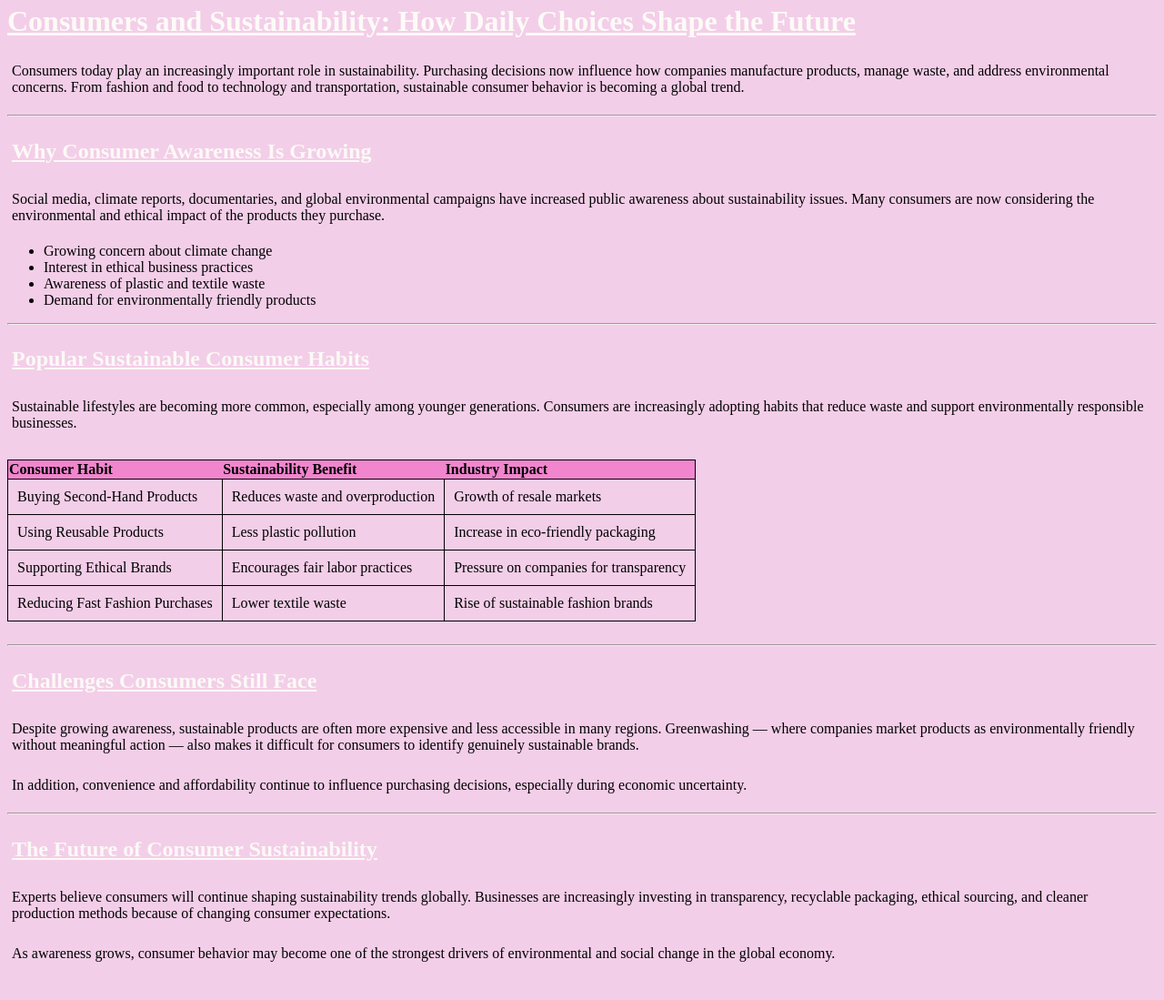
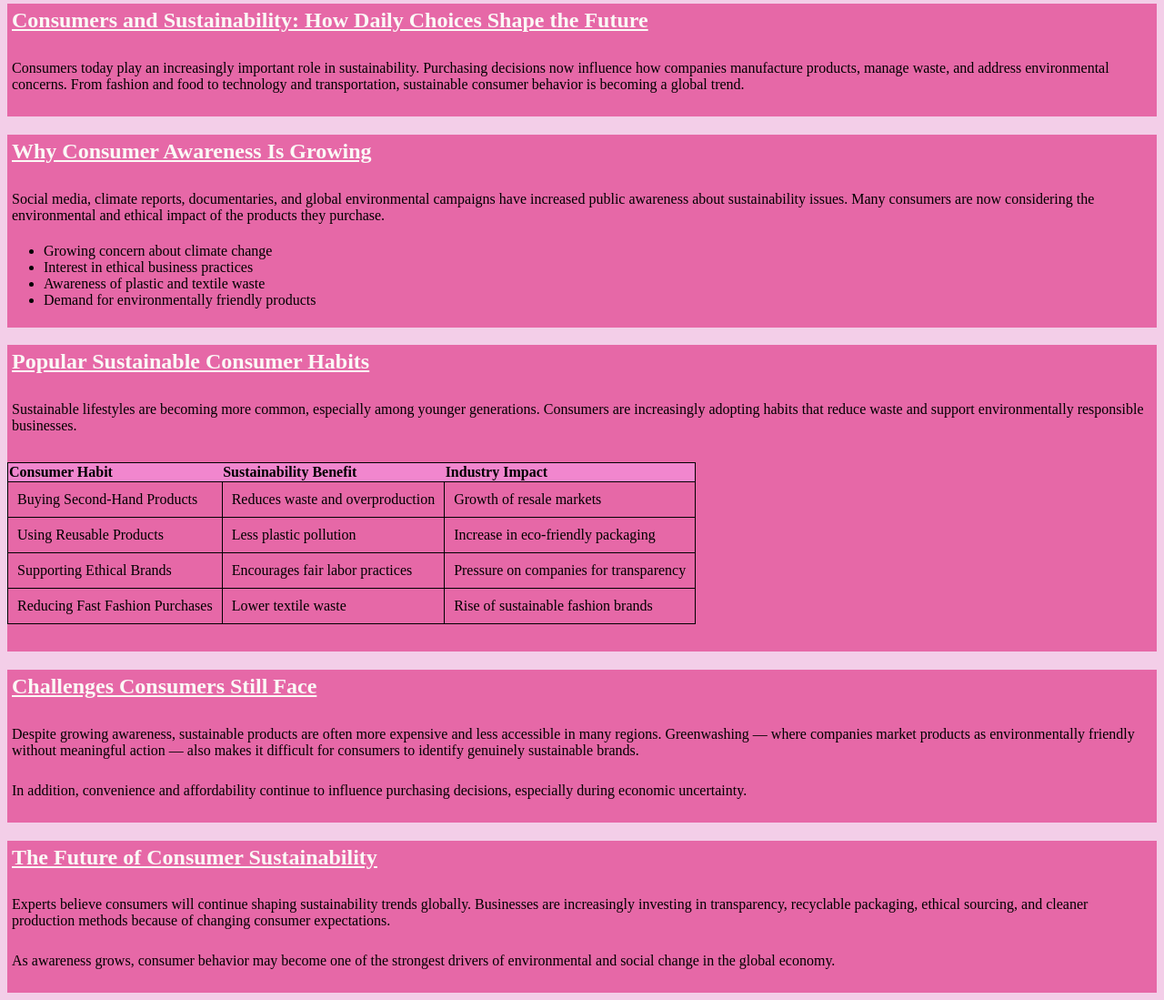
Before and after one commit to Humaira-Aijaz/Fashion-Blogs, a plain HTML site: page consumers-sustainability.html in a window 1280 px wide. Shown: the part 196-1295 px from the top of the page at 91% size. Before the commit the page ends 1274 px from the top, so only its background shows below. Drawn offline with Linux system fonts and the light colour scheme.

Commit message:
Add div with class and remove hr

```diff
--- a/consumers-sustainability.html
+++ b/consumers-sustainability.html
@@ -30,7 +30,8 @@
             <a href="circular-economy.html">Circular Economy</a>
             <a href="contact.html">Contact</a>
         </nav>
-    <h1>Consumers and Sustainability: How Daily Choices Shape the Future</h1>
+    <div class="div1">
+    <h2>Consumers and Sustainability: How Daily Choices Shape the Future</h2>
     <p>
         Consumers today play an increasingly important role in sustainability.
         Purchasing decisions now influence how companies manufacture products,
@@ -38,7 +39,8 @@
         to technology and transportation, sustainable consumer behavior is
         becoming a global trend.
     </p>
-    <hr>
+    </div>
+    <div class="div1">
     <h2>Why Consumer Awareness Is Growing</h2>
     <p>
         Social media, climate reports, documentaries, and global environmental
@@ -52,7 +54,8 @@
         <li>Awareness of plastic and textile waste</li>
         <li>Demand for environmentally friendly products</li>
     </ul>
-    <hr>
+    </div>
+    <div class="div1">
     <h2>Popular Sustainable Consumer Habits</h2>
     <p>
         Sustainable lifestyles are becoming more common, especially among younger
@@ -90,7 +93,8 @@
             </tr>
         </tbody>
     </table>
-    <hr>
+    </div>
+    <div class="div1">
     <h2>Challenges Consumers Still Face</h2>
     <p>
         Despite growing awareness, sustainable products are often more expensive
@@ -102,7 +106,8 @@
         In addition, convenience and affordability continue to influence purchasing
         decisions, especially during economic uncertainty.
     </p>
-    <hr>
+    </div>
+    <div class="div1">
     <h2>The Future of Consumer Sustainability</h2>
     <p>
         Experts believe consumers will continue shaping sustainability trends
@@ -114,5 +119,6 @@
         As awareness grows, consumer behavior may become one of the strongest
         drivers of environmental and social change in the global economy.
     </p>
+    </div>
 </body>
 </html>
```
